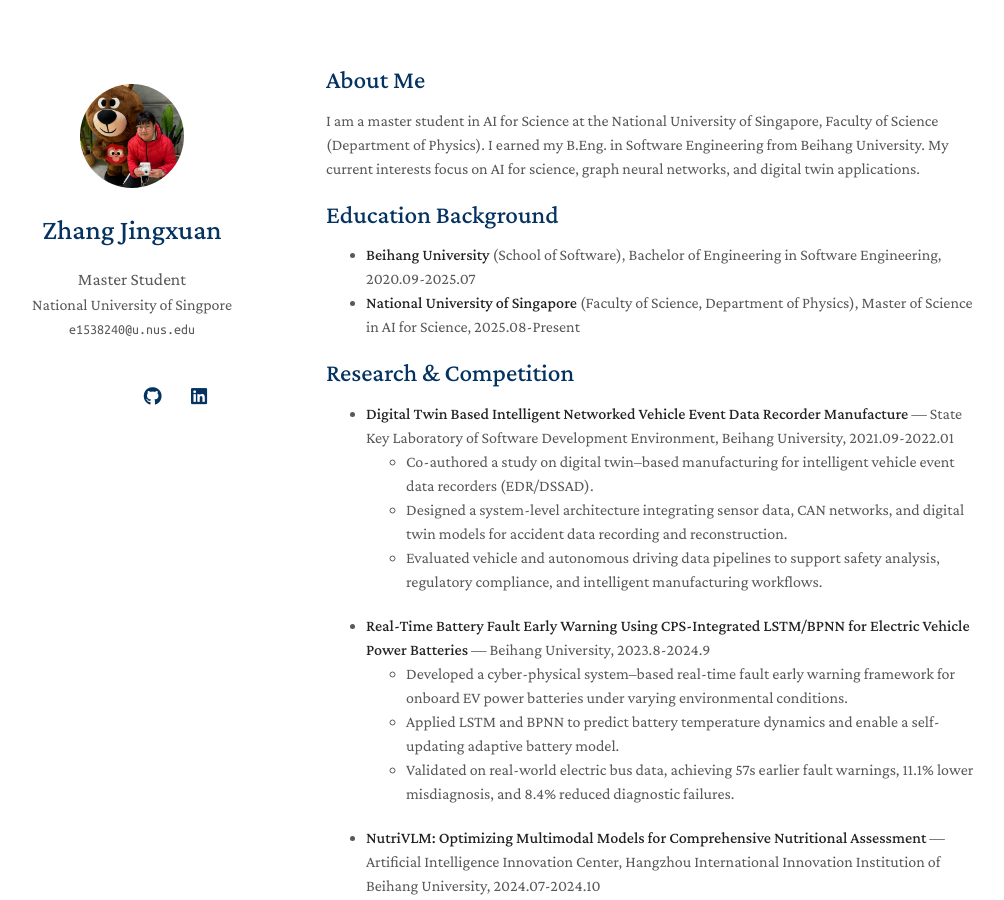
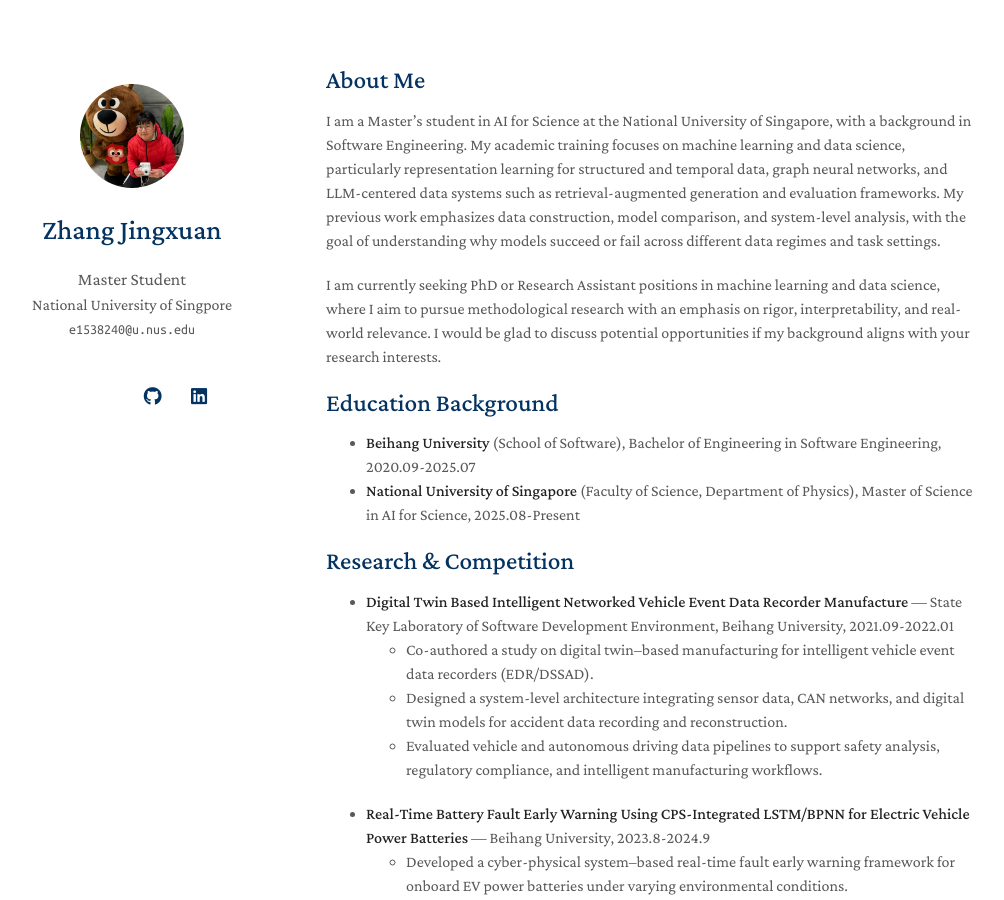
Before and after one commit to Yo1ogreyZz/Yo1ogreyZz.github.io, a Jekyll site: the page built from index.md, in a window 1280 px wide and 900 px high. Shown: the whole window, without its empty margins (144-1148 px from the left). Built offline with Jekyll 4.4.1, drawn with Linux system fonts in a browser that asks for light colours; a style sheet for code colours, icons or effects is not loaded; our own code applies the rules of GitHub Pages for plain Markdown files.

Commit message:
update self-intro

```diff
--- a/index.md
+++ b/index.md
@@ -4,7 +4,9 @@
 
 ## About Me
 
-I am a master student in AI for Science at the National University of Singapore, Faculty of Science (Department of Physics). I earned my B.Eng. in Software Engineering from Beihang University. My current interests focus on AI for science, graph neural networks, and digital twin applications.
+I am a Master’s student in AI for Science at the National University of Singapore, with a background in Software Engineering. My academic training focuses on machine learning and data science, particularly representation learning for structured and temporal data, graph neural networks, and LLM-centered data systems such as retrieval-augmented generation and evaluation frameworks. My previous work emphasizes data construction, model comparison, and system-level analysis, with the goal of understanding why models succeed or fail across different data regimes and task settings.
+
+I am currently seeking PhD or Research Assistant positions in machine learning and data science, where I aim to pursue methodological research with an emphasis on rigor, interpretability, and real-world relevance. I would be glad to discuss potential opportunities if my background aligns with your research interests.
 
 ## Education Background
 
```
Also changed, not shown: 1 other file.
